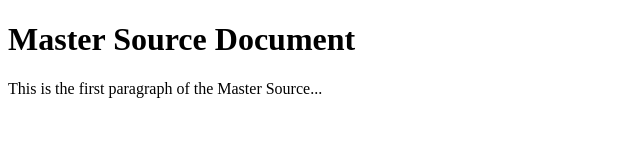
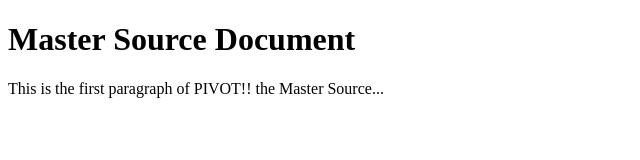
Before and after one commit to markeldeiry/master-source, a plain HTML site: page index.html in a window 1280 px wide. Shown: the full height of the page, 0-640 px from the left. Drawn offline with Linux system fonts and the light colour scheme.

Commit message:
Update index.html

```diff
--- a/index.html
+++ b/index.html
@@ -3,6 +3,6 @@
 <head><title>Master Source</title></head>
 <body>
   <h1>Master Source Document</h1>
-  <p>This is the first paragraph of the Master Source...</p>
+  <p>This is the first paragraph of PIVOT!! the Master Source...</p>
 </body>
 </html>
```
